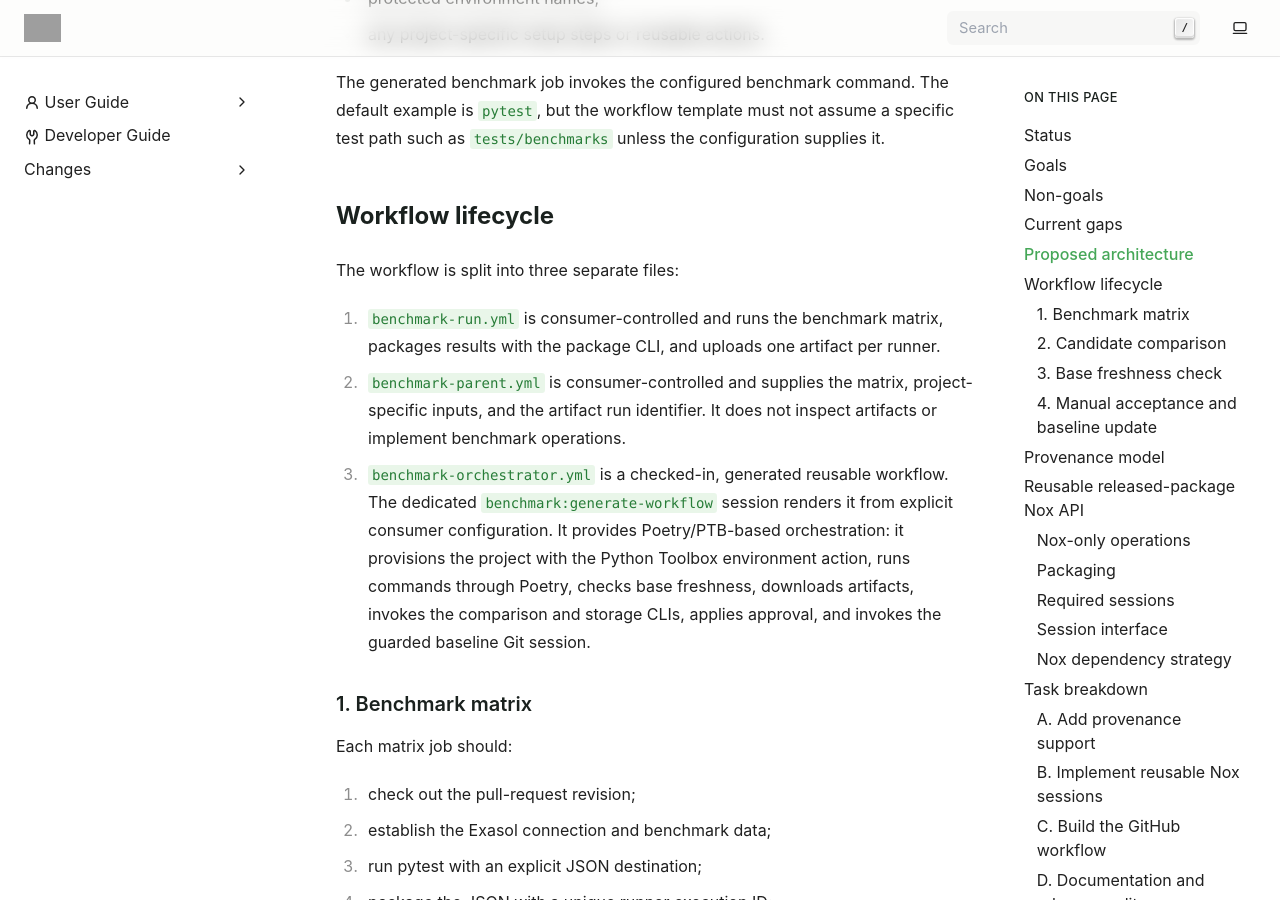
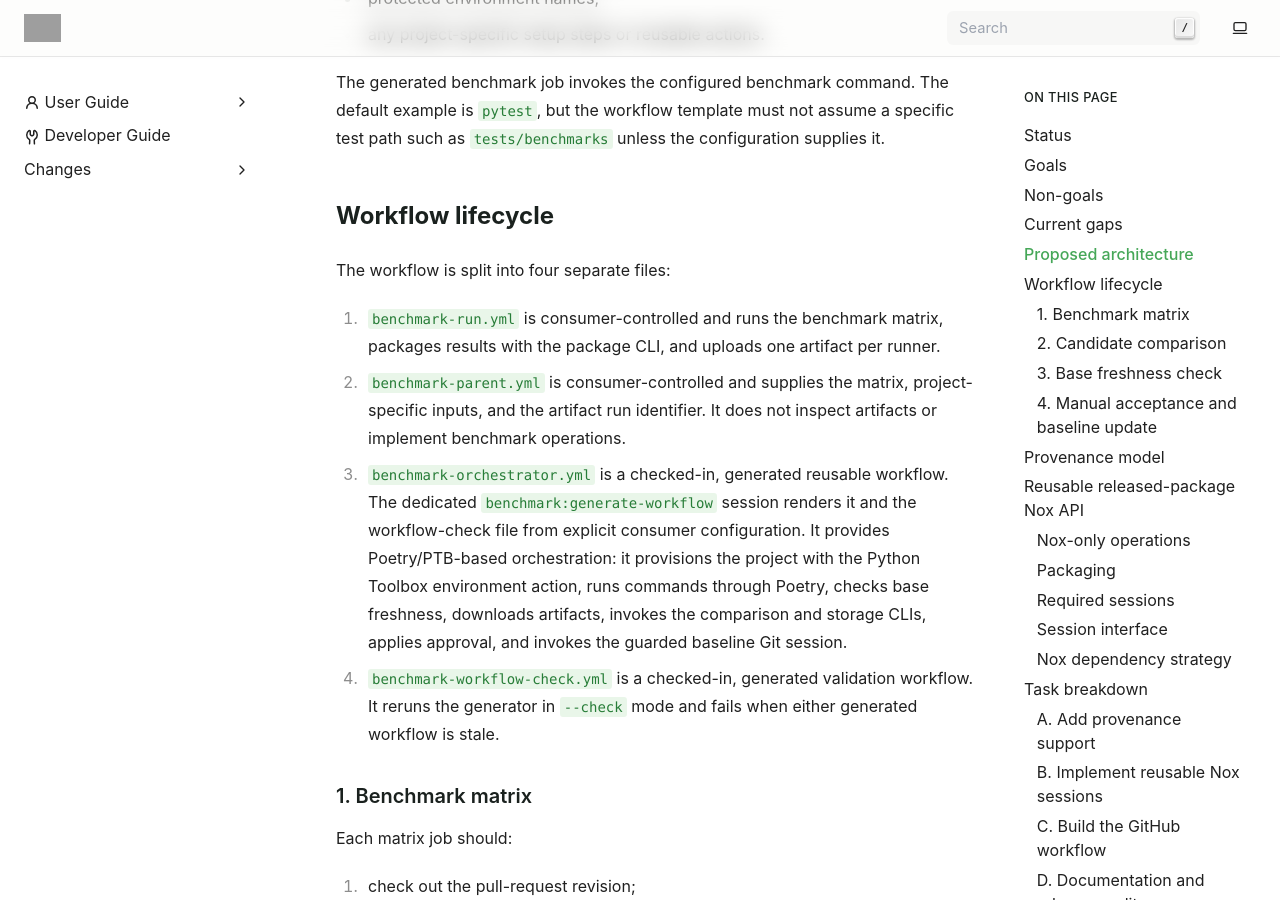
Before and after one commit to exasol/pytest-exasol-benchmark, a Sphinx documentation site: the page built from doc/benchmark-workflow-design.md, in a window 1280 px wide and 900 px high, scrolled down 3454 px. Built offline with Sphinx 7.4.7, drawn with Linux system fonts in a browser that asks for light colours; pages that are not in the unit, such as notebooks, are missing from menus; some of the changed text lies outside the part shown; grey boxes are pictures that could not be loaded.

Commit message:
docs: add generated workflow freshness check

```diff
--- a/doc/benchmark-workflow-design.md
+++ b/doc/benchmark-workflow-design.md
@@ -119,7 +119,7 @@ it.
 
 ## Workflow lifecycle
 
-The workflow is split into three separate files:
+The workflow is split into four separate files:
 
 1. `benchmark-run.yml` is consumer-controlled and runs the benchmark matrix,
    packages results with the package CLI, and uploads one artifact per runner.
@@ -127,12 +127,16 @@ The workflow is split into three separate files:
    project-specific inputs, and the artifact run identifier. It does not
    inspect artifacts or implement benchmark operations.
 3. `benchmark-orchestrator.yml` is a checked-in, generated reusable workflow.
-   The dedicated `benchmark:generate-workflow` session renders it from explicit
+   The dedicated `benchmark:generate-workflow` session renders it and the
+   workflow-check file from explicit
    consumer configuration. It provides Poetry/PTB-based orchestration: it
    provisions the project with the Python Toolbox environment action, runs
    commands through Poetry, checks base freshness, downloads artifacts, invokes
    the comparison and storage CLIs, applies approval, and invokes the guarded
    baseline Git session.
+4. `benchmark-workflow-check.yml` is a checked-in, generated validation
+   workflow. It reruns the generator in `--check` mode and fails when either
+   generated workflow is stale.
 
 ### 1. Benchmark matrix
 
@@ -275,18 +279,20 @@ does not replace an existing package CLI. The session should:
 Consumer workflow extension points, such as Exasol setup actions, remain
 consumer-owned. The package must not embed credentials or database secrets.
 
-The package provides `benchmark:generate-workflow` to generate only the
-reusable orchestrator workflow. It must:
+The package provides `benchmark:generate-workflow` to generate the reusable
+orchestrator and its freshness-check workflow. It must:
 
-- accept an explicit configuration path and output path;
+- accept an explicit configuration path and workflow output directory;
+- generate both `benchmark-orchestrator.yml` and
+  `benchmark-workflow-check.yml`;
 - validate identifiers, paths, environments, and action versions;
 - render deterministically and write atomically;
 - refuse to overwrite a modified output unless `--force` is supplied;
-- support `--check` for CI freshness validation;
+- support `--check` for CI freshness validation of both generated files;
 - validate the generated YAML and required job/action invariants.
 
 It does not generate the consumer's benchmark-run or parent workflow. The
-`benchmark:generate-example` session generates all three files only for the
+`benchmark:generate-example` session generates all four files only for the
 deterministic example-consumer fixture.
 
 The consumer repository’s Nox file remains small and owns only configuration
@@ -345,7 +351,7 @@ The initial reusable sessions should be:
 | `benchmark:check-base` | Verify the recorded PR base SHA when no equivalent CLI is available | No |
 | `benchmark:provenance` | Generate/validate GitHub provenance input when no equivalent CLI is available | No |
 | `benchmark:commit-baseline` | Commit and push validated history to the PR source branch | Yes, guarded |
-| `benchmark:generate-workflow` | Generate/check the reusable orchestrator workflow | Orchestrator file |
+| `benchmark:generate-workflow` | Generate/check the orchestrator and workflow-check workflows | Workflow files |
 | `benchmark:generate-example` | Generate and validate the example consumer fixture | Yes, fixture output |
 
 The following operations use the released command-line interfaces directly and
@@ -441,7 +447,7 @@ Tasks are intentionally sized so each produces a reviewable change.
       tree.
 
 8. Add the deterministic `benchmark:generate-workflow` session.
-    - Generate only the reusable orchestrator workflow.
+    - Generate the reusable orchestrator and workflow-check workflows.
     - Validate configuration, YAML, and required workflow invariants.
     - Support deterministic output, `--check`, and modified-file protection.
 
```
Also changed, not shown: other parts of doc/benchmark-workflow-design.md (+1 -1 lines), doc/github-benchmark-workflow-sketches.yml (+47 -4 lines).
